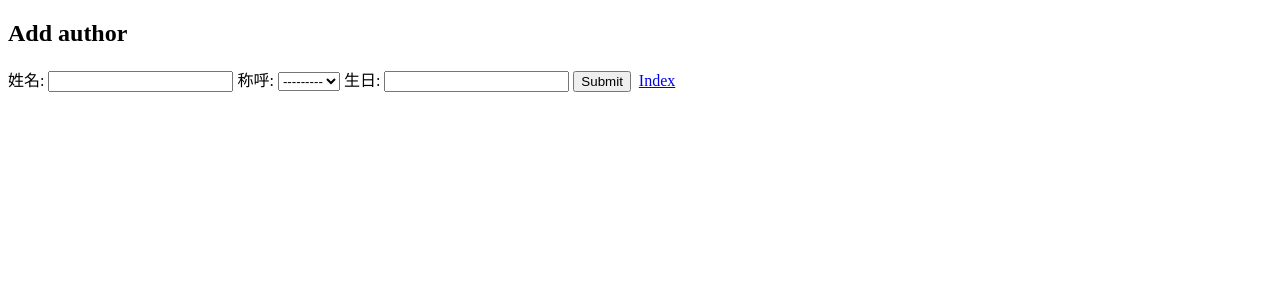
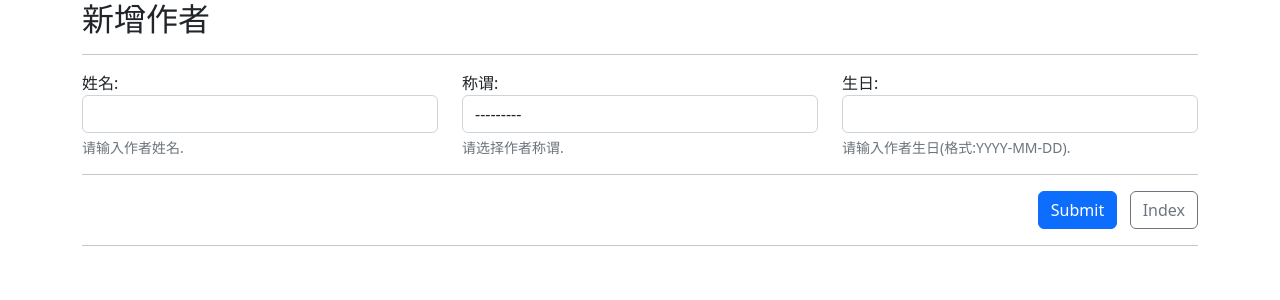
Before and after one commit to ItManHarry/dw, a Django app: page /mfms/author/add/ in a window 1280 px wide. Shown: the top 300 px of the page. Run offline with Django 4.2, Linux system fonts and the light colour scheme; parts of the project's set-up code (start-up, migrations or seed data) failed here and were passed over; some libraries are stand-ins or nearby versions.

Commit message:
bootstrap style

```diff
--- a/itsm/mfms/forms.py
+++ b/itsm/mfms/forms.py
@@ -12,12 +12,14 @@ class AuthorForm(ModelForm):
         model = Author
         fields = ['name', 'title', 'birth_date']
         labels = {
-            'title': '称呼',
+            'title': '称谓',
             'name': '姓名',
             'birth_date': '生日',
         }
         widgets = {
-            'birth_date': CalendarWidget
+            'title': forms.Select(attrs={'class': 'form-control'}),
+            'name': forms.TextInput(attrs={'class': 'form-control'}),
+            'birth_date': forms.TextInput(attrs={'class': 'form-control'}),
         }
 
 class BookForm(ModelForm):
--- a/itsm/mfms/templates/mfms/author/edit.html
+++ b/itsm/mfms/templates/mfms/author/edit.html
@@ -1,15 +1,54 @@
 <!DOCTYPE html>
 <html lang="en">
+{%load static%}
 <head>
     <meta charset="UTF-8">
     <title>{{title}}</title>
+    <link rel="icon" type="image/x-icon" href="{%static 'images/icon/sys.ico'%}">
+    <link rel="stylesheet" type="text/css" href="{%static 'css/bootstrap.min.css'%}">
+    <link rel="stylesheet" type="text/css" href="{%static 'css/bootstrap-icons.css'%}">
+    <link rel="stylesheet" type="text/css" href="{%static 'css/jquery-confirm.min.css'%}">
 </head>
 <body>
-  <h2>{{title}}</h2>
-  <form method="post">
-      {% csrf_token %}
-      {{form}}
-      <button type="submit">Submit</button>&nbsp;&nbsp;<a href="{%url 'mfms:author_index'%}">Index</a>
-  </form>
+<div class="container">
+    <h2>{{title}}</h2>
+    <hr>
+    <form method="post">
+        {% csrf_token %}
+        <div class="row">
+            <div class="col-4">
+                {{form.name.label_tag}}
+                {{form.name}}
+                <div id="id_name" class="form-text">请输入作者姓名.</div>
+            </div>
+            <div class="col-4">
+                {{form.title.label_tag}}
+                {{form.title}}
+                <div id="id_title" class="form-text">请选择作者称谓.</div>
+            </div>
+            <div class="col-4">
+                {{form.birth_date.label_tag}}
+                {{form.birth_date}}
+                <div id="id_birth_date" class="form-text">请输入作者生日(格式:YYYY-MM-DD).</div>
+            </div>
+        </div>
+        <hr>
+        <div class="row">
+            <div class="col text-end">
+                <button type="submit" class="btn btn-primary">Submit</button>&nbsp;&nbsp;
+                <a class="btn btn-outline-secondary" href="{%url 'mfms:author_index'%}">Index</a>
+            </div>
+        </div>
+        <hr>
+    </form>
+</div>
+<script type="text/javascript" src="{%static 'js/jquery-3.6.1.min.js'%}"></script>
+<script type="text/javascript" src="{%static 'js/bootstrap.bundle.min.js'%}"></script>
+<script type="text/javascript" src="{%static 'js/jquery-confirm.min.js'%}"></script>
+<script>
+    $(function(){
+       //alert('OK')
+    })
+</script>
 </body>
 </html>
--- a/itsm/mfms/views.py
+++ b/itsm/mfms/views.py
@@ -14,7 +14,7 @@ def author_add(request):
             return redirect(reverse('mfms:author_add'))
     else:
         form = AuthorForm()
-    return render(request, 'mfms/author/edit.html', context=dict(form=form, title='Add author'))
+    return render(request, 'mfms/author/edit.html', context=dict(form=form, title='新增作者'))
 def author_edit(request, id):
     author = Author.objects.get(pk=id)
     if request.method == 'POST':
@@ -24,7 +24,7 @@ def author_edit(request, id):
             return redirect(reverse('mfms:author_edit', args=(id,)))
     else:
         form = AuthorForm(instance=author)
-    return render(request, 'mfms/author/edit.html', context=dict(form=form, title='Edit author'))
+    return render(request, 'mfms/author/edit.html', context=dict(form=form, title='编辑作者'))
 def book_index(request):
     books = Book.objects.all()
     for book in books:
@@ -39,4 +39,4 @@ def book_add(request):
             return redirect(reverse('mfms:book_add'))
     else:
         form = BookForm()
-    return render(request, 'mfms/book/edit.html', context=dict(form=form, title='Add book'))
+    return render(request, 'mfms/book/edit.html', context=dict(form=form, title='新增图书'))
```
Also changed, not shown: itsm/mfms/templates/mfms/author/index.html (+23 -4 lines), itsm/mfms/templates/mfms/index.html (+30 -3 lines).
